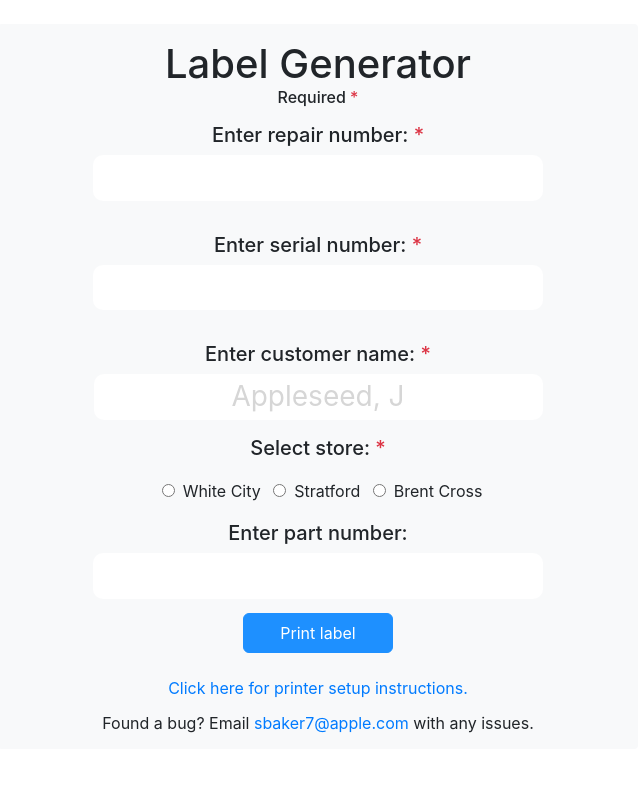
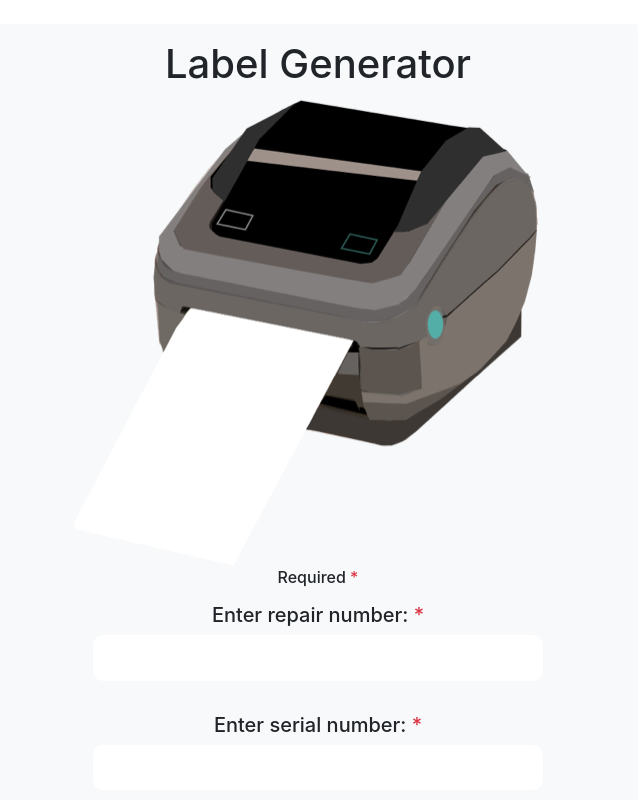
Before and after one commit to rbsam176/labelgenerator, a plain HTML site: page index.html in a window 1280 px wide. Shown: the top 800 px of the page, without its empty margins (322-962 px from the left). Drawn offline with nearby package versions, Linux system fonts and the light colour scheme.

Commit message:
added image

```diff
--- a/index.html
+++ b/index.html
@@ -73,6 +73,7 @@
                 <div class="col-3"></div>
                 <div class="col-6 bg-light text-center py-3 mt-4 rounded">
                     <p class="h1" id="test">Label Generator</p>
+                    <img src="/zebra-logo.png">
                     <p class="h6">Required <span class="text-danger">*</span></p>
                     <label for="repairNumber" class="mt-3 h5">Enter repair number:<span class="text-danger"> *</span></label><br>
                     <input type="text" id="repairNumber" maxlength="10" class="mb-3 h3 text-center auto-tab" style="border-color: white; border: 5px solid white; border-radius: 10px;" required><br>
```
